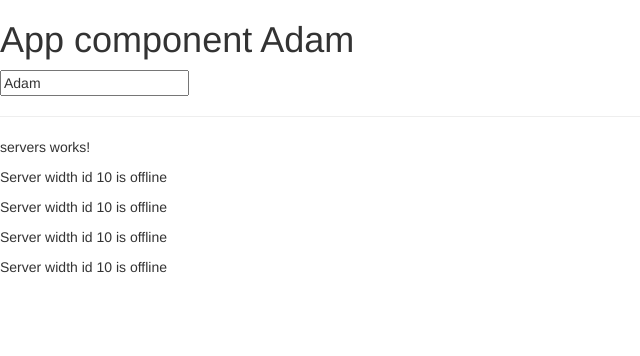
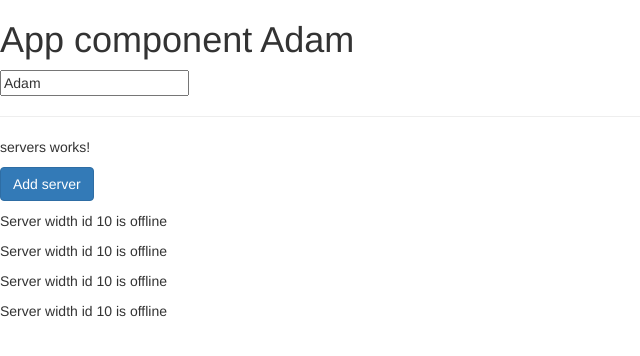
Before and after one commit to bendera/angular-udemy, an Angular app in the folder 00-getting-started/: page / in a window 1280 px wide. Shown: the top 356 px of the page, without its empty margins (0-640 px from the left). Built offline with nearby package versions, Linux system fonts and the light colour scheme.

Commit message:
property binding

```diff
--- a/00-getting-started/src/app/servers/servers.component.html
+++ b/00-getting-started/src/app/servers/servers.component.html
@@ -1,5 +1,8 @@
 <p>
   servers works!
+</p>
+<p>
+  <button class="btn btn-primary" [disabled]="!allowNewServer">Add server</button>
 </p>
 <app-server></app-server>
 <app-server></app-server>
--- a/00-getting-started/src/app/servers/servers.component.ts
+++ b/00-getting-started/src/app/servers/servers.component.ts
@@ -6,8 +6,13 @@
   styleUrls: ['./servers.component.scss']
 })
 export class ServersComponent implements OnInit {
+  allowNewServer :boolean = false;
 
-  constructor() { }
+  constructor() {
+    setTimeout(() => {
+      this.allowNewServer = true;
+    }, 2000);
+  }
 
   ngOnInit() {
   }
```
